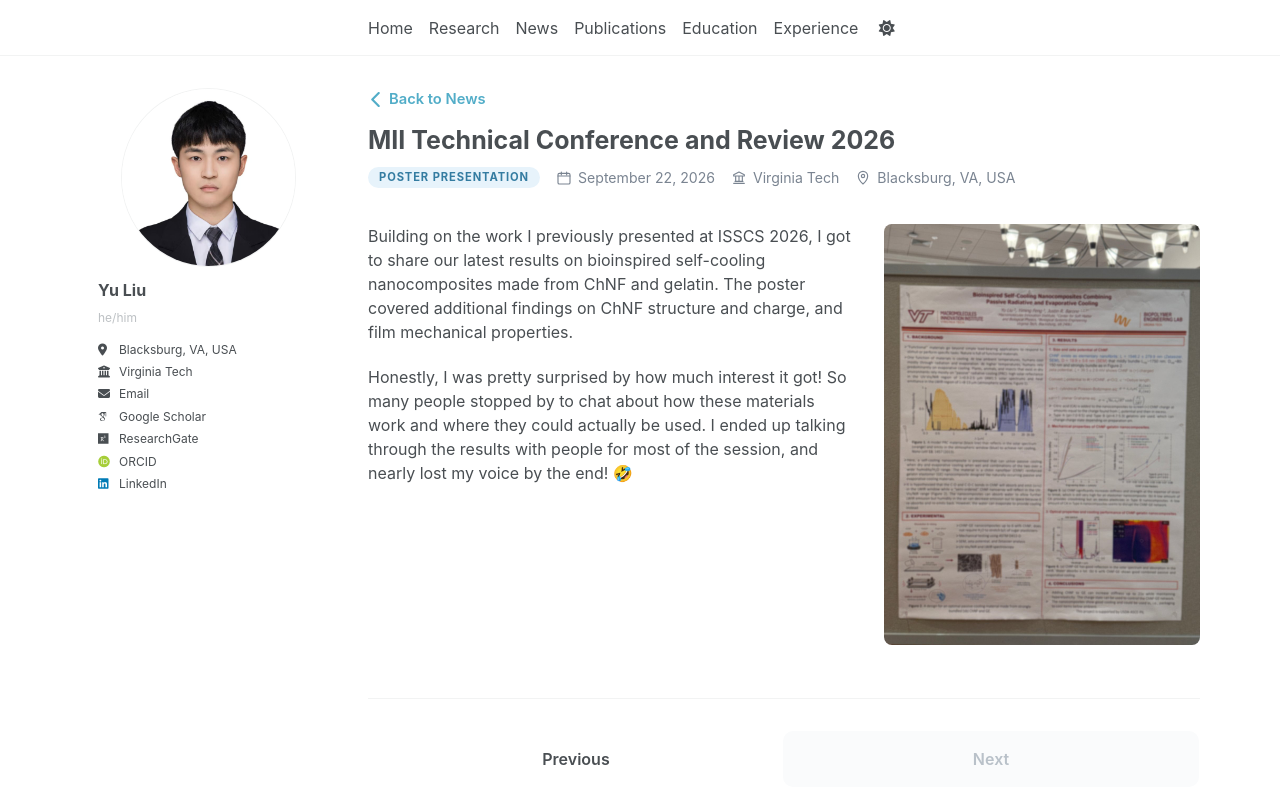
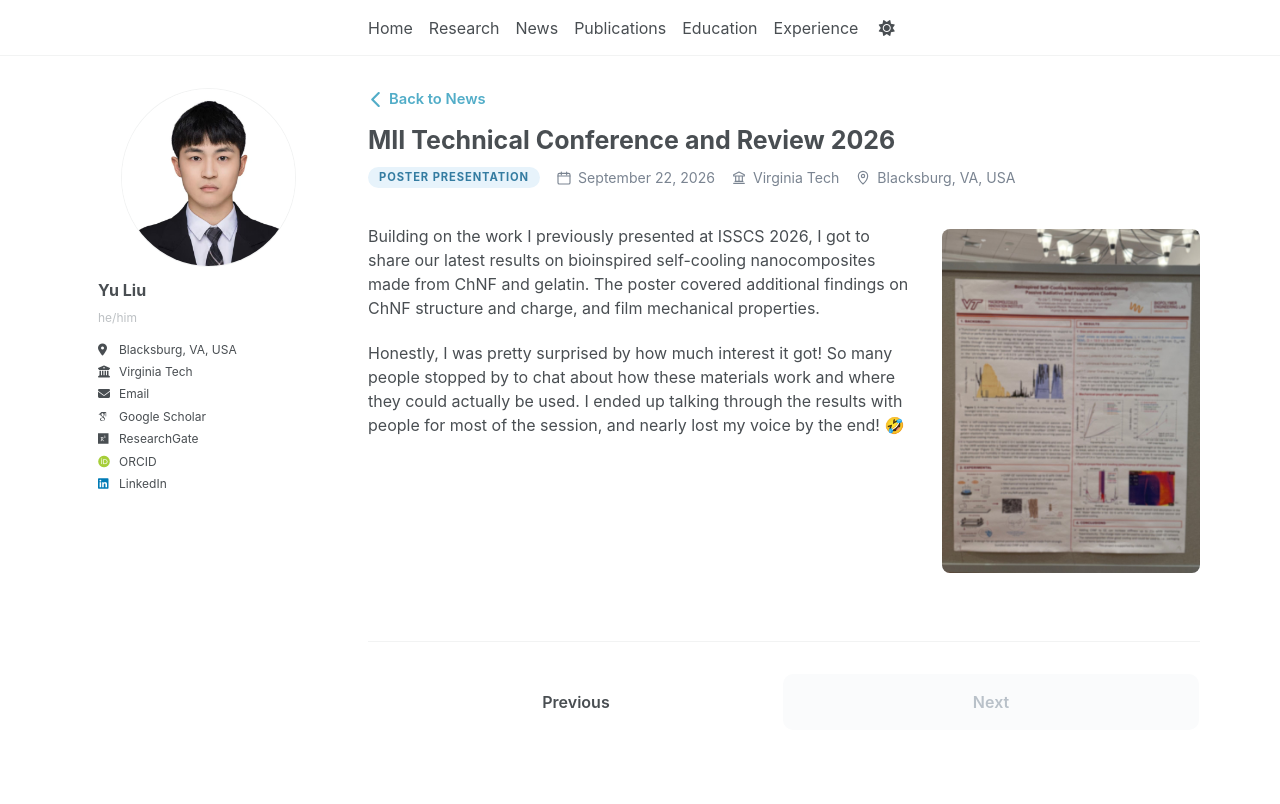
Before and after one commit to yuliu0322/yuliu0322.github.io, a Jekyll site: the page built from _talks/2026-09-21-MII Technical Conference and Review.md, in a window 1280 px wide. Shown: the top 804 px of the page. Built offline with Jekyll 4.4.1, drawn with Linux system fonts in a browser that asks for light colours; some web fonts are replaced; a script bundle is joined from its source files by our own code; library files that are not in the unit come from our copies.

Commit message:
Update 2026-09-21-MII Technical Conference and Review.md

```diff
--- a/_talks/2026-09-21-MII Technical Conference and Review.md
+++ b/_talks/2026-09-21-MII Technical Conference and Review.md
@@ -9,25 +9,23 @@ location: "Blacksburg, VA, USA"
 event_url: "https://mii.vt.edu/outreach/technical-conference-review.html"
 ---
 
-<div style="display: flex; align-items: flex-start; gap: 28px; margin-top: 10px;">
+<div style="margin-top: 10px;">
 
-  <div style="flex: 1.25; min-width: 0;">
-    <p style="margin-top: 0;">
-      Building on the work I previously presented at ISSCS 2026, I got to share our latest results on bioinspired self-cooling nanocomposites made from ChNF and gelatin. The poster covered additional findings on ChNF structure and charge, and film mechanical properties.
-    </p>
+  <img
+    src="{{ '/images/mii-photo-1.jpg' | relative_url }}"
+    alt="Poster presented at MII Technical Conference and Review 2026"
+    loading="eager"
+    style="float: right; width: 31%; max-width: 310px; height: auto; margin: 5px 0 15px 30px; border-radius: 8px;"
+  >
 
-    <p>
-      Honestly, I was pretty surprised by how much interest it got! So many people stopped by to chat about how these materials work and where they could actually be used. I ended up talking through the results with people for most of the session, and nearly lost my voice by the end! 🤣
-    </p>
-  </div>
+  <p style="margin-top: 0;">
+    Building on the work I previously presented at ISSCS 2026, I got to share our latest results on bioinspired self-cooling nanocomposites made from ChNF and gelatin. The poster covered additional findings on ChNF structure and charge, and film mechanical properties.
+  </p>
 
-  <div style="flex: 0 0 38%; text-align: center;">
-    <img
-      src="{{ '/images/mii-photo-1.jpg' | relative_url }}"
-      alt="Poster presented at MII Technical Conference and Review 2026"
-      loading="eager"
-      style="width: 100%; height: auto; border-radius: 8px; display: block;"
-    >
-  </div>
+  <p>
+    Honestly, I was pretty surprised by how much interest it got! So many people stopped by to chat about how these materials work and where they could actually be used. I ended up talking through the results with people for most of the session, and nearly lost my voice by the end! 🤣
+  </p>
+
+  <div style="clear: both;"></div>
 
 </div>
```
